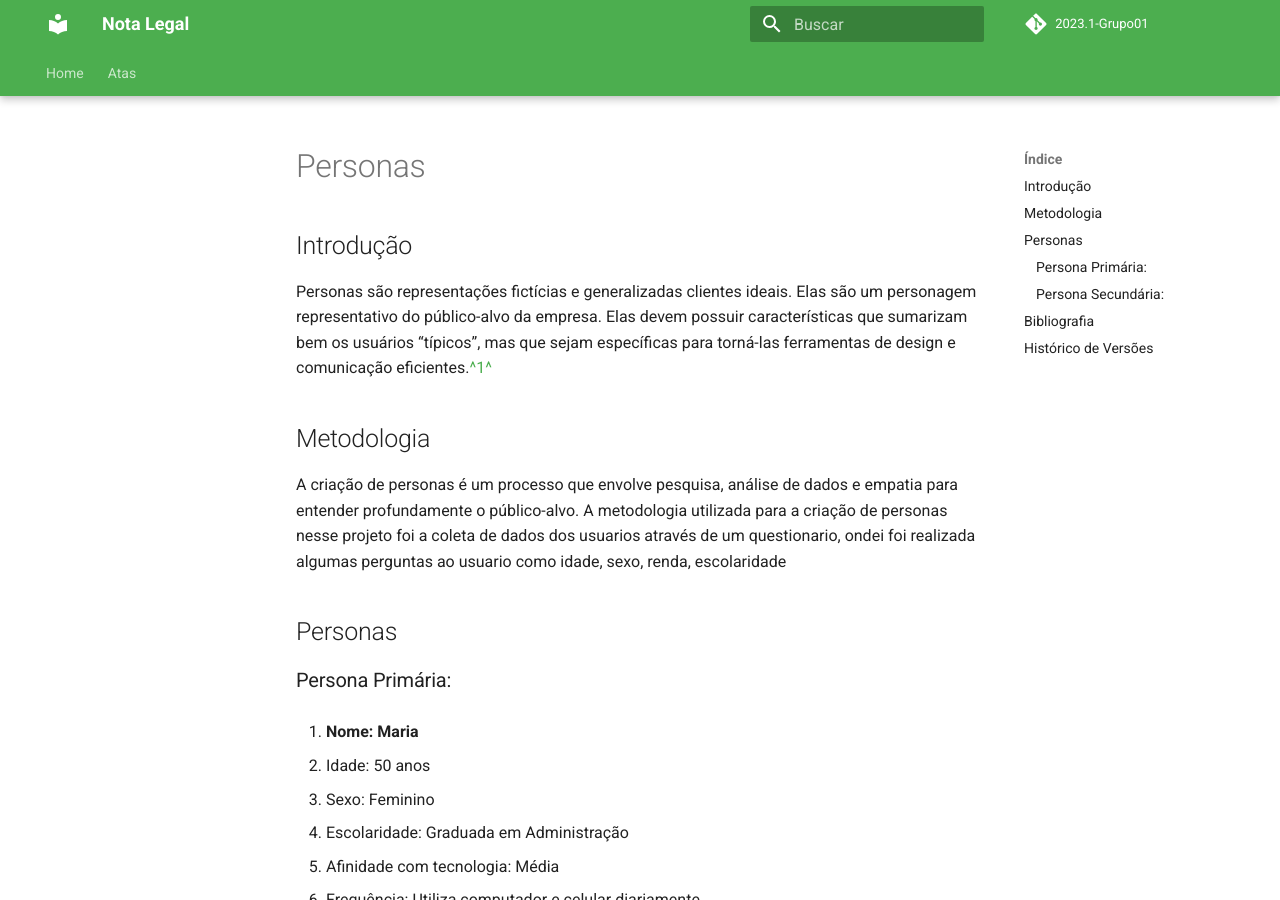
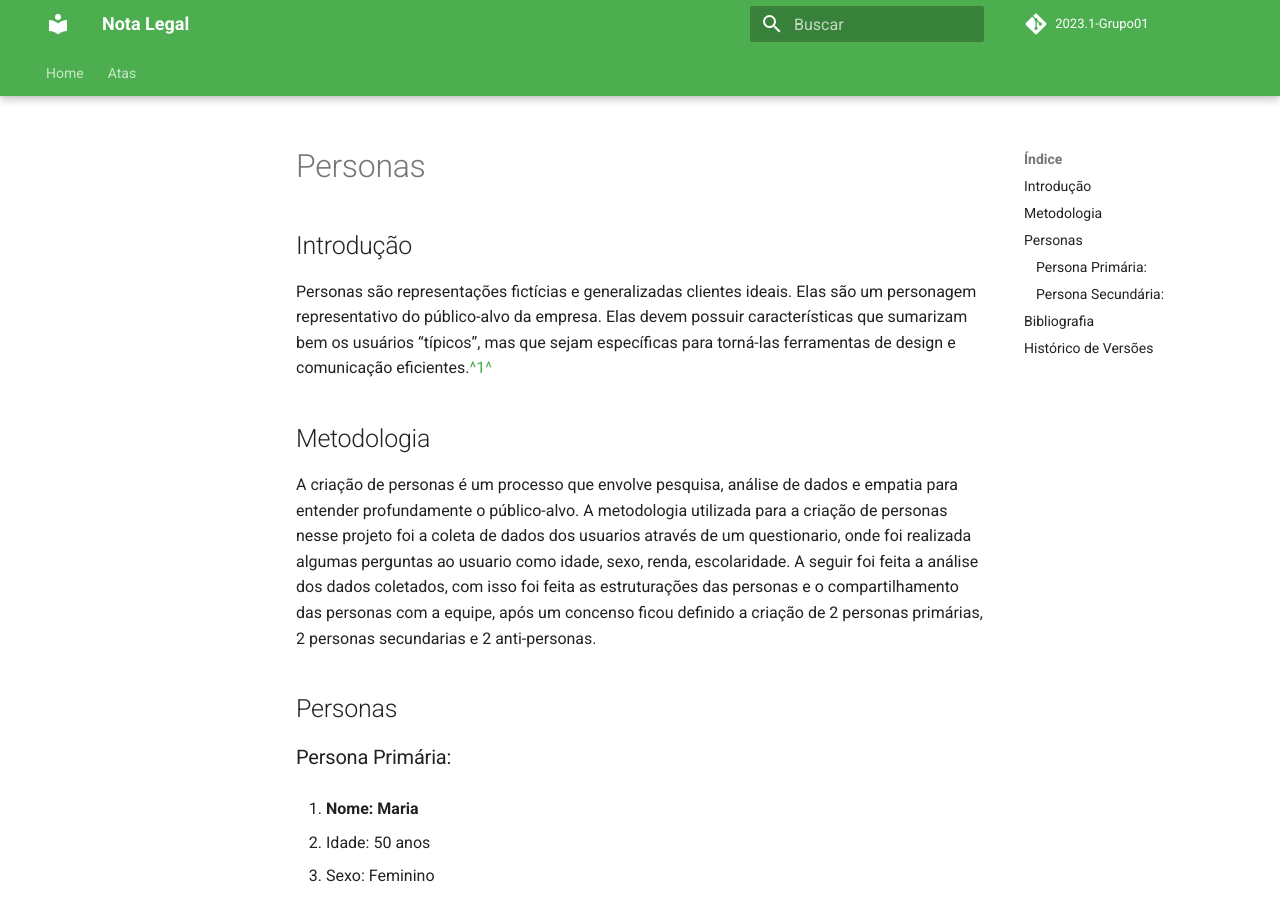
Before and after one commit to Interacao-Humano-Computador/2023.2-NotaLegal, an MkDocs documentation site: the page built from docs/analise de requisitos/personas.md, in a window 1280 px wide and 900 px high. Built offline with MkDocs 1.6.1 and Material for MkDocs 9.7.7, drawn with Linux system fonts in a browser that asks for light colours; comment, search, counter and statistics services are not loaded.

Commit message:
Update personas.md

```diff
--- a/docs/analise de requisitos/personas.md
+++ b/docs/analise de requisitos/personas.md
@@ -6,7 +6,7 @@ Personas são representações fictícias e generalizadas clientes ideais. Elas
 
 
 ## Metodologia
-A criação de personas é um processo que envolve pesquisa, análise de dados e empatia para entender profundamente o público-alvo. A metodologia utilizada para a criação de personas nesse projeto foi a coleta de dados dos usuarios através de um questionario, ondei foi realizada algumas perguntas ao usuario como idade, sexo, renda, escolaridade
+A criação de personas é um processo que envolve pesquisa, análise de dados e empatia para entender profundamente o público-alvo. A metodologia utilizada para a criação de personas nesse projeto foi a coleta de dados dos usuarios através de um questionario, onde foi realizada algumas perguntas ao usuario como idade, sexo, renda, escolaridade. A seguir foi feita a análise dos dados coletados, com isso foi feita as estruturações das personas e o compartilhamento das personas com a equipe, após um concenso ficou definido a criação de 2 personas primárias, 2 personas secundarias e 2 anti-personas.
 
 ## Personas
 
```
